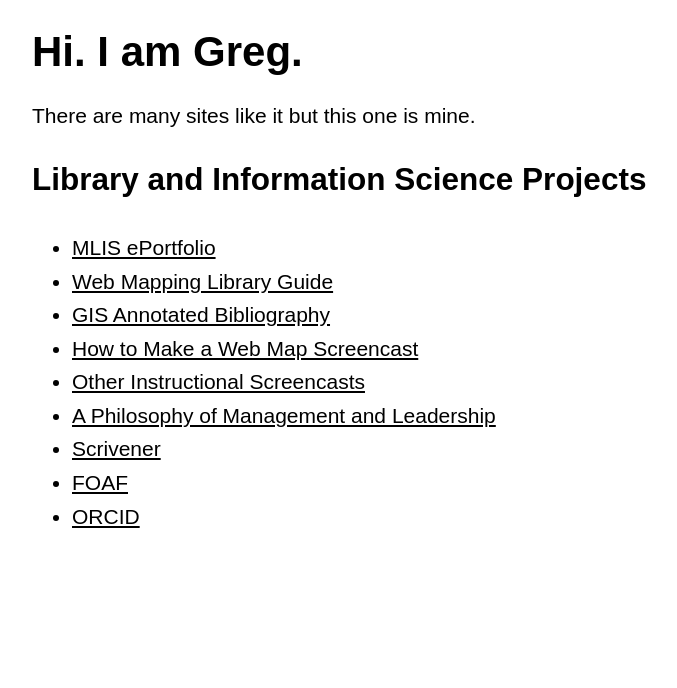
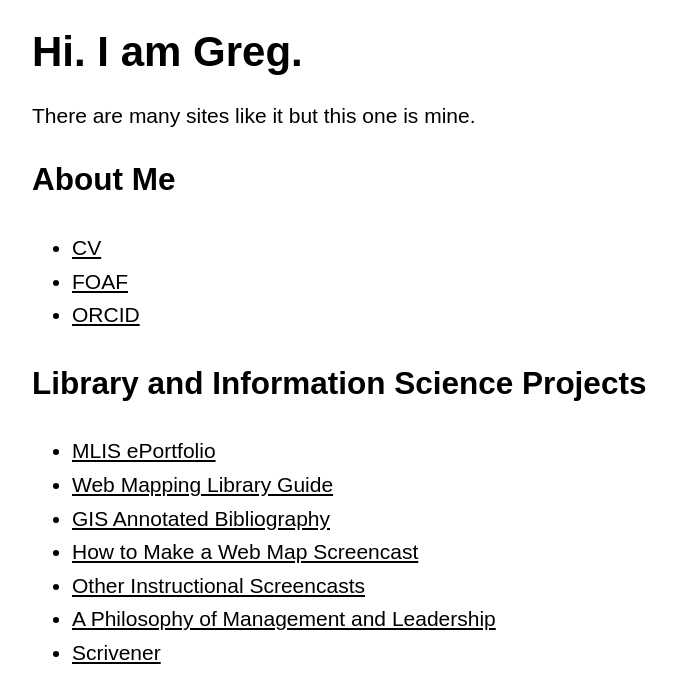
Before and after one commit to greeve/greeve.github.io, a plain HTML site: page index.html in a window 1280 px wide. Shown: the whole page, without its empty margins (96-773 px from the left). Drawn offline with Linux system fonts and the light colour scheme.

Commit message:
Reorganize the links on the main page

```diff
--- a/index.html
+++ b/index.html
@@ -21,6 +21,12 @@
     </header>
 
     <main>
+        <h2>About Me</h2>
+        <ul>
+            <li><a href="https://greeve.github.io/cv">CV</a></li>
+            <li><a href="https://greeve.github.io/foaf.rdf" title="Greg's Friend-of-a-friend">FOAF</a></li>
+            <li><a href="https://orcid.org/0000-0002-7908-3755" title="Greg's ORCID">ORCID</a></li>
+        </ul>
         <h2>Library and Information Science Projects</h2>
         <ul>
             <li><a href="https://greeve.github.io/eportfolio">MLIS ePortfolio</a></li>
@@ -30,8 +36,6 @@
             <li><a href="https://vimeo.com/user27908261" title="Vimeo videos by Greg Reeve">Other Instructional Screencasts</a></li>
             <li><a href="mlis/libr204/philosophy/" title="LIBR 204 Final Project - A Philosophy of Management and Leadership">A Philosophy of Management and Leadership</a></li>
             <li><a href="mlis/info280/scrivener/" title="Scrivener">Scrivener</a></li>
-            <li><a href="https://greeve.github.io/foaf.rdf" title="Greg's Friend-of-a-friend">FOAF</a></li>
-            <li><a href="https://orcid.org/0000-0002-7908-3755" title="Greg's ORCID">ORCID</a></li>
         </ul>
     </main>
 
```
